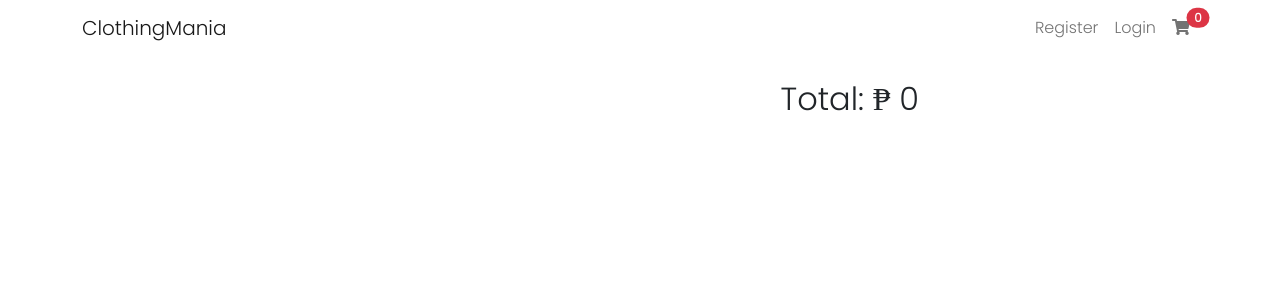
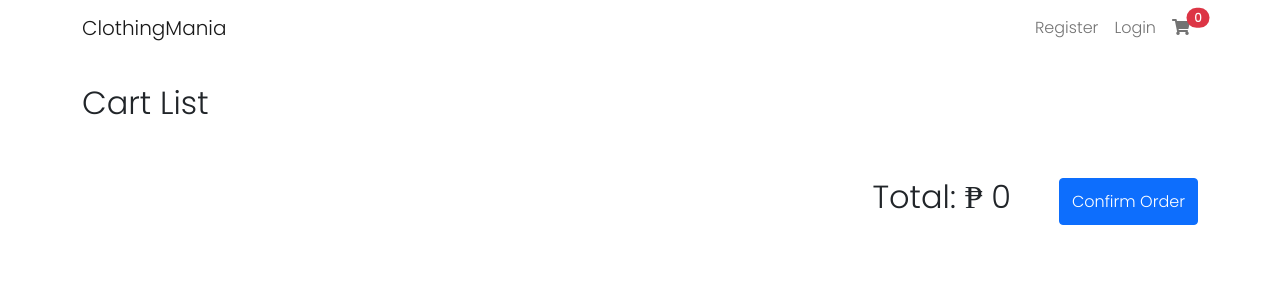
Before and after one commit to Physcript/Shop-Client, a React (Create React App) app: page /order in a window 1280 px wide. Shown: the top 300 px of the page. Built offline with nearby package versions, Linux system fonts and the light colour scheme.

Commit message:
add and remove to card done

```diff
--- a/src/Context/Cart/reducer.ts
+++ b/src/Context/Cart/reducer.ts
@@ -31,8 +31,10 @@ const reducer = (state: IAuthProps, action: TCart): IAuthProps => {
                 item.quantity = 1
                 items.push(item)
             }
+
             for(const price of items){
                 total += (price.price * price.quantity)
+                total.toFixed(2)
                 count += price.quantity * 1
             }
 
@@ -44,7 +46,34 @@ const reducer = (state: IAuthProps, action: TCart): IAuthProps => {
                     total: total.toFixed(2)
                 }
             }
+        case 'SUB':
 
+        if( items.find( ({id}) => id === item.id)) {
+          const index = items.findIndex( ({id}) => id === item.id )
+          if(item.quantity === 1) {
+            items.splice(index,1)
+          }else {
+            item.quantity = item.quantity - 1
+            items[index] = item
+          }
+        }
+
+
+        for(const price of items){
+            total += (price.price * price.quantity)
+            total.toFixed(2)
+            count += price.quantity * 1
+        }
+
+
+          return {
+            ...state,
+            CART: {
+              cart: items,
+              count,
+              total: total.toFixed(2)
+            }
+          }
         case 'LOGIN':
             return {
                 ...state,
--- a/src/pages/OrderPage.tsx
+++ b/src/pages/OrderPage.tsx
@@ -1,5 +1,5 @@
 
-import { useContext,useState } from 'react'
+import React, { useContext,useState } from 'react'
 import { Container } from 'react-bootstrap'
 import authContext from '../Context/Cart/cart'
 import { IProduct } from '../interfaces/product'
@@ -7,26 +7,46 @@ export interface IOrderPage {}
 const OrderPage = (props: IOrderPage) => {
   const AuthContext = useContext(authContext)
   const CART =  AuthContext.cartState.CART.cart || []
-  console.log(CART)
+
+  const addCart = (e: React.MouseEvent<HTMLButtonElement>) => {
+
+  }
+
+  const removeCart = (e: React.MouseEvent<HTMLButtonElement>) => {
+
+  }
+
   return (
     <Container>
-      <div className = 'd-flex flex-column gap-5' >
-
-        <div className = 'w-75'>
+      <div className = 'd-flex flex-column gap-5 mt-1' >
+        <h2>Cart List</h2>
+        <div className = 'w-100'>
           <div className = 'd-flex gap-2 flex-column'>
             { CART.map((val) => {
+              let total = val.price * val.quantity
               return (
                 <div className = 'd-flex gap-2 flex-row'>
                   <img className = '' src = { val.image } style = {{ width: '50px', height: '50px' }} ></img>
                   <label className = 'w-50'>{ val.title }</label>
-                  <label className = 'flex-fill'>Pcs: { val.quantity } </label>
-                  <label>₱ { val.price * val.quantity } </label>
+                  <label className = '' style = {{ marginRight: '10px' }}>Pcs: { val.quantity } </label>
+                  <div className = 'd-flex gap-2'>
+                    <label
+                      onClick = { () => ( AuthContext.cartDispatch({ type: 'ADD', payload: val }) ) }
+                    ><i className="fas fa-plus translate-middle bg-white" style = {{ color: 'green', fontSize: '13px' }}></i></label>
+                    <label
+                      onClick = { () => ( AuthContext.cartDispatch({ type: 'SUB', payload: val }) ) }
+                    ><i className="fas fa-minus translate-middle bg-white" style = {{ color: 'red', fontSize: '13px' }}></i></label>
+                  </div>
+                  <label className = 'flex-fill'> </label>
+                  <label>₱ { total.toFixed(2) } </label>
                 </div>
               )
             }) }
-            <div className = 'ms-auto'>
+            <div className = 'ms-auto d-flex gap-5 '>
               <label className = 'h2'>Total: ₱ { AuthContext.cartState.CART.total} </label>
+              <button className = 'btn btn-primary'>Confirm Order</button>
             </div>
+
           </div>
         </div>
       </div>
```
